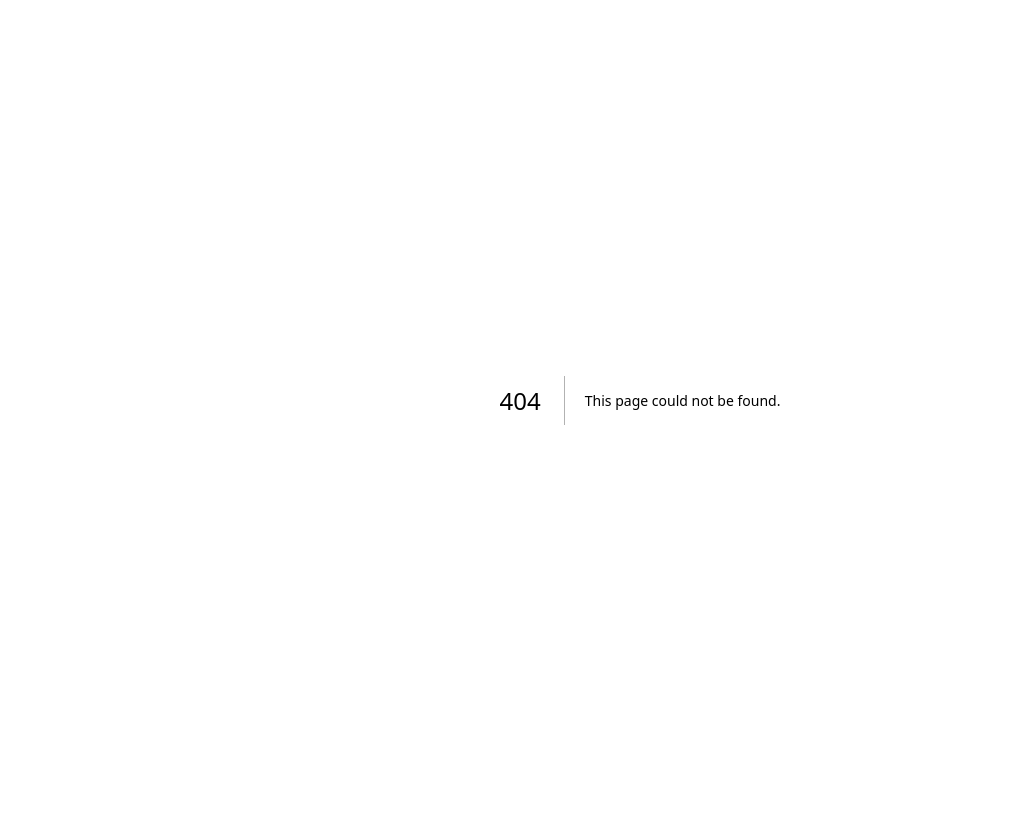
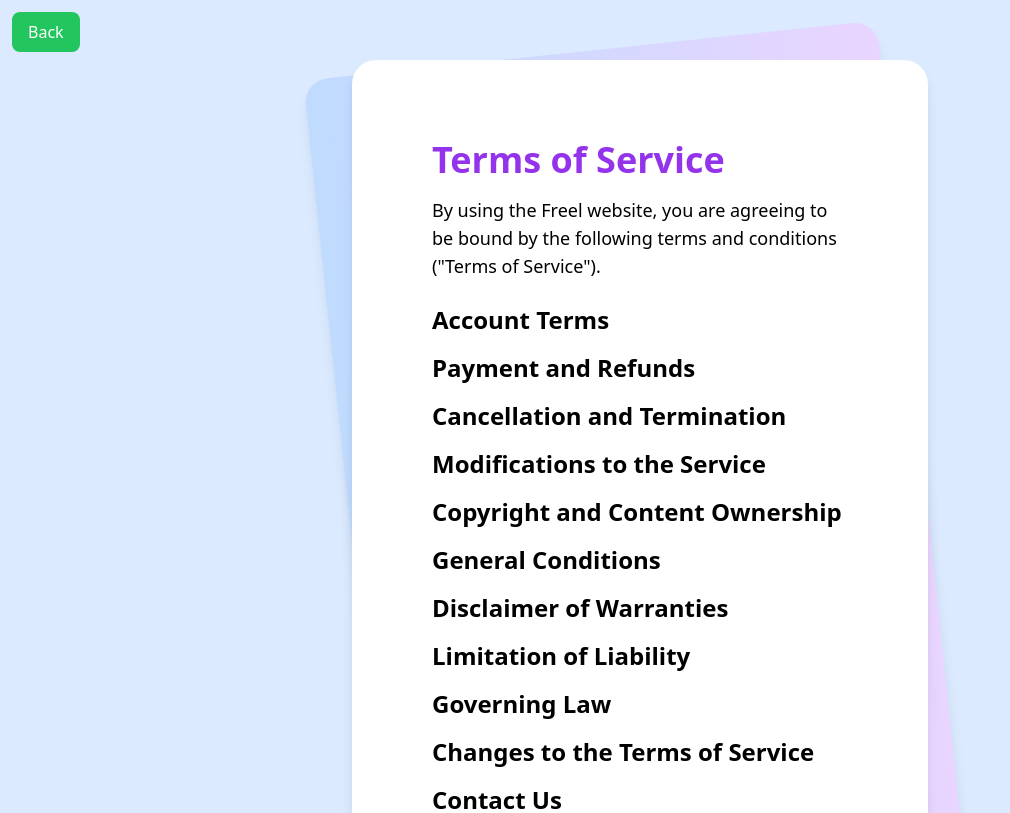
Before and after one commit to daironcastellanos/FOTO, a Next.js app in the folder my-app/: page /terms in a window 1280 px wide. Before the commit this address had no page. Shown: the top 813 px of the page, without its empty margins (0-1010 px from the left). Built offline with nearby package versions, Linux system fonts and the light colour scheme.

Commit message:
facelifted the signup and sign in pages, make two new pages, policy page and terms page, updated the header and footer. Made all buttons functional"

```diff
--- a/my-app/src/components/Header.tsx
+++ b/my-app/src/components/Header.tsx
@@ -67,10 +67,10 @@
         </div>
 
       <div className='flex items-center space-x-5 text-green-600'>
-      <Link href="/signin">
+      <Link href="/screens/Login">
         <h3>Sign in</h3>
         </Link>
-        <Link href="/signup">
+        <Link href="/screens/SignUpForm">
         <h3 className='text-white bg-blue-600 px-4 py-3 rounded-full'>Get started</h3>
         </Link>
       </div>
--- a/my-app/src/pages/index.tsx
+++ b/my-app/src/pages/index.tsx
@@ -48,7 +48,7 @@
                 </h1>
               </Link>
             ) : (
-              <Link href="/signup">
+              <Link href="/screens/SignUpForm">
                 <h1 className="text-3xl text-white bg-green-600 px-4 py-3 rounded text-center">
                   Get started
                 </h1>
--- /dev/null
+++ b/my-app/src/pages/privacy.tsx
@@ -0,0 +1,47 @@
+import React from 'react';
+import Link from 'next/link';
+
+const PrivacyPolicy = () => {
+  return (
+    <div className="min-h-screen bg-blue-100 py-6 flex flex-col justify-center sm:py-12">
+     <div>
+        <Link href="/">
+          <button className="absolute top-3 left-3 bg-green-500 text-white py-2 px-4 rounded-lg hover:bg-green-600">
+            Back
+          </button>
+        </Link>
+        </div>
+     <div className="relative py-3 sm:max-w-xl sm:mx-auto">
+        <div className="absolute inset-0 bg-gradient-to-r from-blue-200 to-purple-200 shadow-lg transform -skew-y-6 sm:skew-y-0 sm:-rotate-6 sm:rounded-3xl"></div>
+        <div className="relative px-4 py-10 bg-white shadow-lg sm:rounded-3xl sm:p-20">
+          <h1 className="text-4xl font-bold mb-4 text-purple-600">Privacy Policy</h1>
+          <p className="text-lg mb-6">
+            Your privacy is important to us. It is Freel's policy to respect your privacy regarding any information we may collect from you across our website, https://freel.example.com, and other sites we own and operate.
+          </p>
+          <h2 className="text-2xl font-semibold mb-4">Information we collect</h2>
+          {/* Add your information collection policy */}
+          <h2 className="text-2xl font-semibold mb-4">Log data</h2>
+          {/* Add your log data policy */}
+          <h2 className="text-2xl font-semibold mb-4">Cookies</h2>
+          {/* Add your cookies policy */}
+          <h2 className="text-2xl font-semibold mb-4">Third-party services</h2>
+          {/* Add your third-party services policy */}
+          <h2 className="text-2xl font-semibold mb-4">Security</h2>
+          {/* Add your security policy */}
+          <h2 className="text-2xl font-semibold mb-4">Links to other sites</h2>
+          {/* Add your external links policy */}
+          <h2 className="text-2xl font-semibold mb-4">Children's privacy</h2>
+          {/* Add your children's privacy policy */}
+          <h2 className="text-2xl font-semibold mb-4">Changes to this policy</h2>
+          {/* Add your policy changes statement */}
+          <h2 className="text-2xl font-semibold mb-4">Contact us</h2>
+          <p className="text-lg">
+            For any questions or concerns regarding our privacy policy, please contact us at support@freel.example.com.
+          </p>
+        </div>
+      </div>
+    </div>
+  );
+};
+
+export default PrivacyPolicy;
--- a/my-app/src/pages/screens/Login.tsx
+++ b/my-app/src/pages/screens/Login.tsx
@@ -51,18 +51,17 @@
     };
     // Render the form
     return (
-
-
-        // Use Tailwind CSS to style the form
-        <div className="fixed top-0 left-0 h-screen w-screen flex items-center justify-center">
-            <div className="bg-white p-6 rounded-lg">
-
-            <div>
-                <img src="./images/Logo.png" alt="" width="249" height="107"/>
+        <div className="fixed top-0 left-0 h-screen w-screen flex items-center justify-center bg-gradient-to-r from-blue-200 via-green-200 to-purple-200">
+          <Link href="/">
+            <h1 className="absolute top-3 left-3 bg-green-500 text-white py-2 px-4 rounded-lg hover:bg-green-600">
+              Back
+            </h1>
+          </Link>
+          <div className="bg-white p-8 rounded-xl shadow-md">
+            <div className="flex justify-center">
+              <img src="/images/Logo.png" alt="" width="249" height="107"/>
             </div>
-                <h1 className="text-2xl font-medium mb-4 text-purple-600 ">Welcome to Freel</h1>
-
-
+            <h1 className="text-3xl font-medium mb-6 text-purple-600 text-center">Welcome to Freel</h1>
                 <form onSubmit={handleSubmit}>
                     <div className="mb-4">
                         <label className="block text-gray-700 font-medium mb-2" htmlFor="email">
@@ -90,30 +89,31 @@
                             required
                         />
                     </div>
+                    <div className="flex justify-center mt-4">
             <Link href="/screens/HomePage">
-                    <button className="bg-indigo-500 text-white py-2 px-8 rounded-lg hover:bg-indigo-600">
+              <button className="bg-indigo-500 text-white py-2 px-6 rounded-lg hover:bg-indigo-600">
                 Log in
               </button>
             </Link>
+          </div>
+          <div className="text-center mt-4">
             <Link href="/screens/SignUpForm">
-                    <button  className="block mt-4 text-center text-indigo-500">
+              <button className="text-indigo-500">
                 Don't have an account? Sign up
               </button>
             </Link>
-
+          </div>
+          <div className="text-center mt-4">
             <Link href="/screens/GoogleSignIn">
-                    <button  className="block mt-4 text-center text-indigo-500">
+              <button className="text-indigo-500">
                 Sign In with Google
               </button>
             </Link>
+          </div>
         </form>
-
       </div>
     </div>
-    )
-}
+  );
+};
 
-
-
-// Export the component
 export default Login;
--- a/my-app/src/pages/screens/SignUpForm.tsx
+++ b/my-app/src/pages/screens/SignUpForm.tsx
@@ -1,7 +1,7 @@
 import React, { useState, useRef, useContext } from 'react';
 import {app} from '../../firebase/firebase'
 import { getAuth } from '@firebase/auth';
-import { Link, useNavigate } from 'react-router-dom';
+import Link from "next/link";
 import {auth} from '../../firebase/firebase'
 import { createUserWithEmailAndPassword } from 'firebase/auth';
 
@@ -30,9 +30,14 @@
 
 
     return (
-        <div className="fixed top-0 left-0 h-screen w-screen flex items-center justify-center">
-            <div className="bg-white p-6 rounded-lg">
-                <h1 className="text-2xl font-medium mb-4 text-purple-600">Sign up for Freel</h1>
+        <div className="fixed top-0 left-0 h-screen w-screen flex items-center justify-center bg-gradient-to-r from-blue-200 via-green-200 to-purple-200">
+          <Link href="/">
+            <h1 className="absolute top-3 left-3 bg-green-500 text-white py-2 px-4 rounded-lg hover:bg-green-600">
+              Back
+            </h1>
+          </Link>
+          <div className="bg-white p-8 rounded-xl shadow-md">
+            <h1 className="text-3xl font-medium mb-6 text-purple-600">Sign up for Freel</h1>
 
             <form onSubmit={handleSubmit}>
                     <div className="mb-4">
@@ -100,21 +105,18 @@
                             required
                         />
                     </div>
-                    <div className='space-x-2'>
-                    <button className="bg-red-200 text-gray-800 py-2 px-7 rounded-lg hover:bg-indigo-600" onClick={() => window.history.back()}>
+                    <div className="flex justify-between items-center mt-6">
+            <button className="bg-red-500 text-white py-2 px-6 rounded-lg hover:bg-red-600" onClick={() => window.history.back()}>
               Back
             </button>
-                    <button className="bg-indigo-500 text-white py-2 px-4 rounded-lg  hover:bg-indigo-600">
+            <button className="bg-indigo-500 text-white py-2 px-6 rounded-lg  hover:bg-indigo-600">
               Register
             </button>
           </div>
-
-
-
         </form>
       </div>
     </div>
-    )
-}
+  );
+};
 
 export default Signup;
--- /dev/null
+++ b/my-app/src/pages/terms.tsx
@@ -0,0 +1,50 @@
+import React from 'react';
+import Link from 'next/link';
+
+const TermsOfService = () => {
+  return (
+    <div className="min-h-screen bg-blue-100 py-6 flex flex-col justify-center sm:py-12">
+      <div><Link href="/">
+          <button className="absolute top-3 left-3 bg-green-500 text-white py-2 px-4 rounded-lg hover:bg-green-600">
+            Back
+          </button>
+        </Link></div>
+      <div className="relative py-3 sm:max-w-xl sm:mx-auto">
+        <div className="absolute inset-0 bg-gradient-to-r from-blue-200 to-purple-200 shadow-lg transform -skew-y-6 sm:skew-y-0 sm:-rotate-6 sm:rounded-3xl"></div>
+        <div className="relative px-4 py-10 bg-white shadow-lg sm:rounded-3xl sm:p-20">
+          <h1 className="text-4xl font-bold mb-4 text-purple-600">Terms of Service</h1>
+          <p className="text-lg mb-6">
+            By using the Freel website, you are agreeing to be bound by the following terms and conditions ("Terms of Service").
+          </p>
+          {/* Add your Terms of Service content */}
+          <h2 className="text-2xl font-semibold mb-4">Account Terms</h2>
+          {/* Add your account terms */}
+          <h2 className="text-2xl font-semibold mb-4">Payment and Refunds</h2>
+          {/* Add your payment and refund policy */}
+          <h2 className="text-2xl font-semibold mb-4">Cancellation and Termination</h2>
+          {/* Add your cancellation and termination policy */}
+          <h2 className="text-2xl font-semibold mb-4">Modifications to the Service</h2>
+          {/* Add your service modification policy */}
+          <h2 className="text-2xl font-semibold mb-4">Copyright and Content Ownership</h2>
+          {/* Add your copyright and content ownership policy */}
+          <h2 className="text-2xl font-semibold mb-4">General Conditions</h2>
+          {/* Add your general conditions */}
+          <h2 className="text-2xl font-semibold mb-4">Disclaimer of Warranties</h2>
+          {/* Add your disclaimer of warranties */}
+          <h2 className="text-2xl font-semibold mb-4">Limitation of Liability</h2>
+          {/* Add your limitation of liability policy */}
+          <h2 className="text-2xl font-semibold mb-4">Governing Law</h2>
+          {/* Add your governing law policy */}
+          <h2 className="text-2xl font-semibold mb-4">Changes to the Terms of Service</h2>
+          {/* Add your changes to Terms of Service statement */}
+          <h2 className="text-2xl font-semibold mb-4">Contact Us</h2>
+          <p className="text-lg">
+            For any questions or concerns regarding our Terms of Service, please contact us at support@freel.example.com.
+          </p>
+        </div>
+      </div>
+    </div>
+  );
+};
+
+export default TermsOfService;
```
Lines whose indentation alone changed are shown as unchanged.
